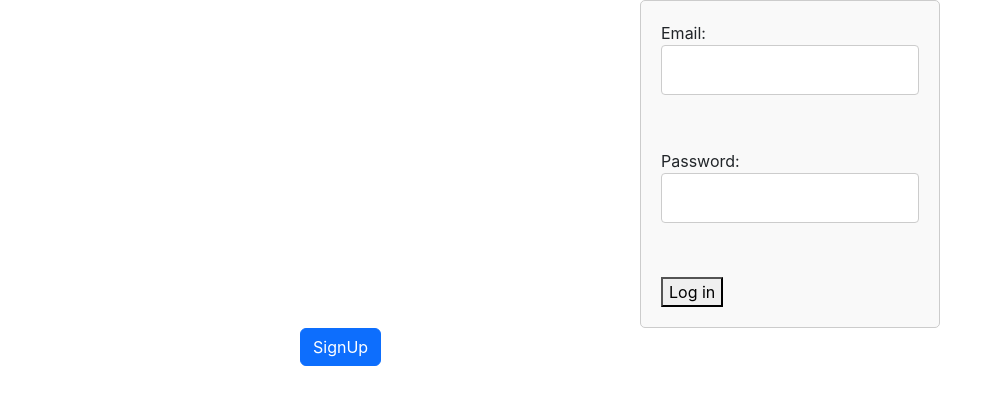
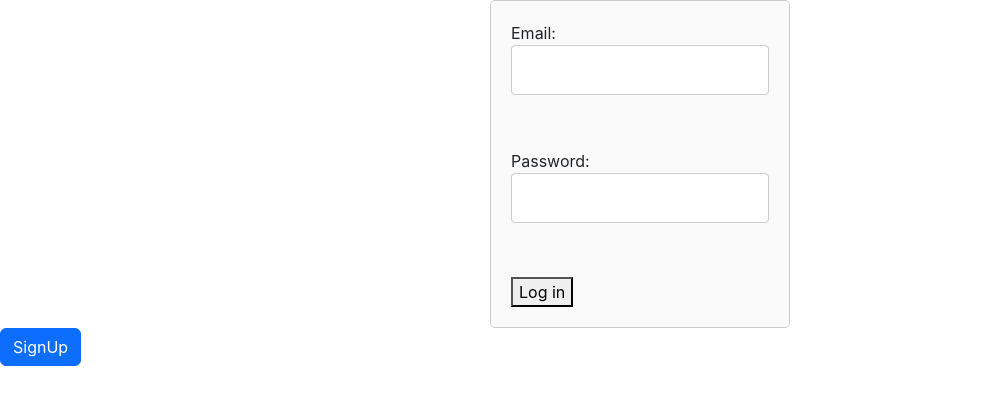
Before and after one commit to yasinabdmahmood/Doctor-appointment-react, a React (Create React App) app: page /login in a window 1280 px wide. Shown: the top 404 px of the page, without its empty margins (0-1003 px from the left). Built offline with nearby package versions, Linux system fonts and the light colour scheme.

Commit message:
Style App.css file

```diff
--- a/src/App.css
+++ b/src/App.css
@@ -42,6 +42,10 @@
   margin-left: 300px;
 }
 
+.no-margin {
+  margin-left: 0;
+}
+
 @media screen and (max-width: 768px) {
   .main-container {
     margin-left: 0;
```
